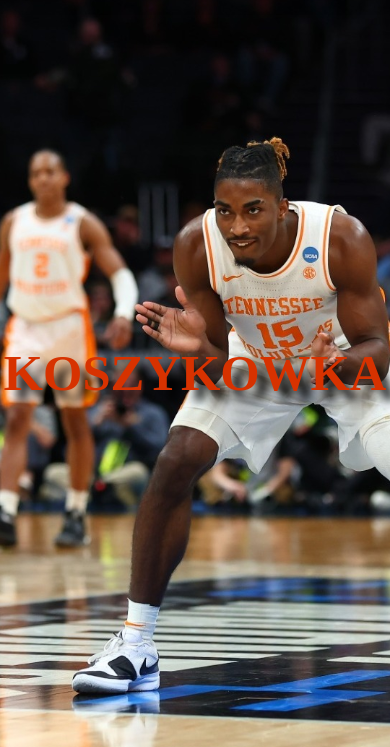
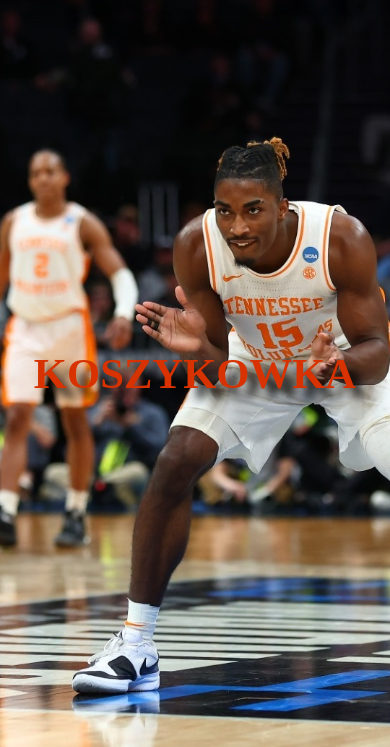
Before and after one commit to takitamMAJECZKA/koszykowka, a plain HTML site: page index.html in a window 390 px wide. Shown: the part 89-836 px from the top of the page. Drawn offline with Linux system fonts and the light colour scheme.

Commit message:
Dodanie scroll bara I zmienienie wielksoci czcionki

```diff
--- a/style.css
+++ b/style.css
@@ -13,7 +13,7 @@
     scroll-behavior: smooth;
 }
 
-/* ::-webkit-scrollbar {
+::-webkit-scrollbar {
     width: 15px;
     }
     ::-webkit-scrollbar-track {
@@ -29,7 +29,7 @@
     }
     ::-webkit-scrollbar-thumb:window-inactive {
     background: orange;
-} */
+}
 
 nav{
     width: 100%;
@@ -189,7 +189,7 @@
 
 @media(max-width: 900px) {
     .naglowek h1{
-        font-size: 38pt;
+        font-size: 32pt;
     }
     .kontener-sekcji{
         display: block;
```
